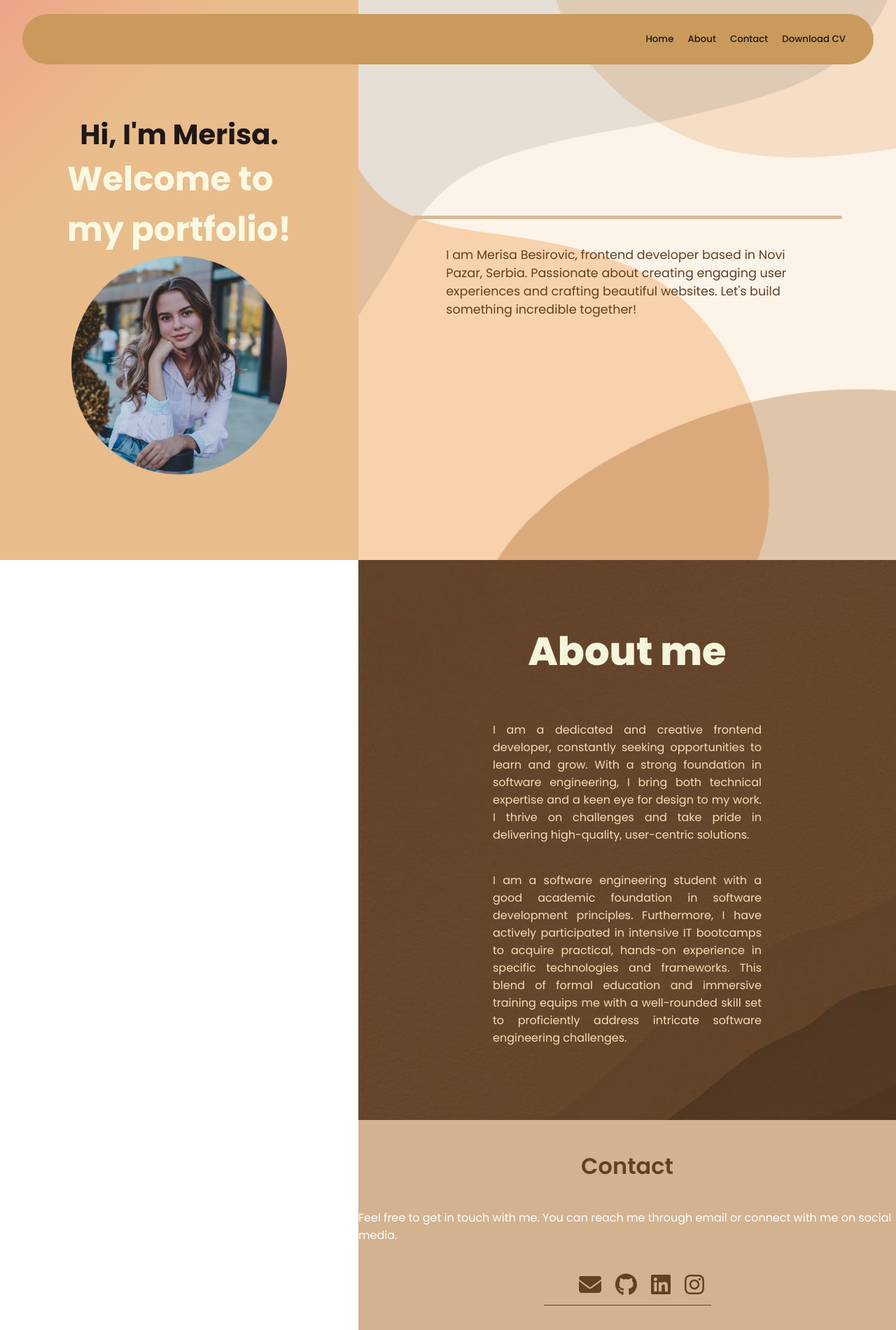
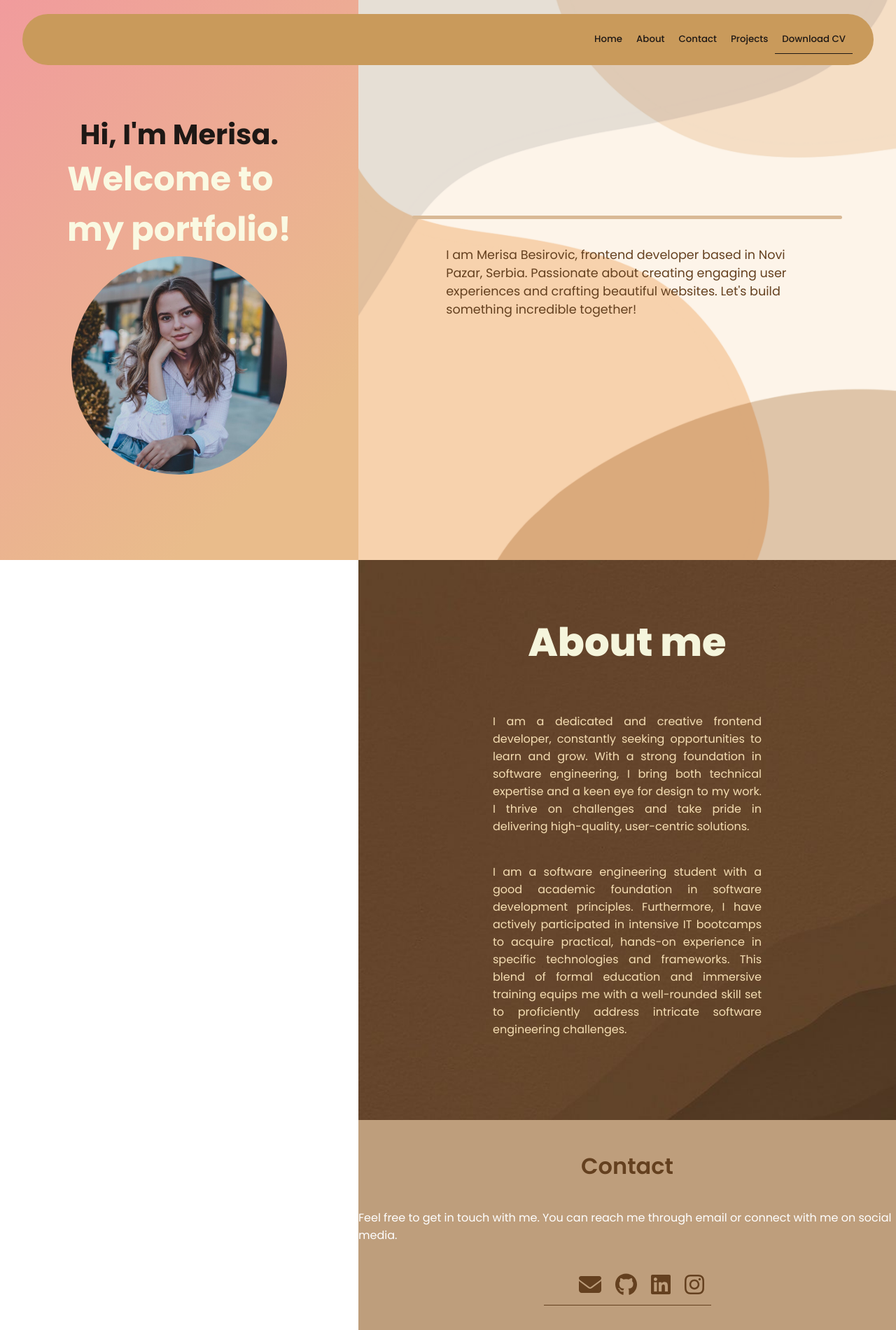
Before and after one commit to merisabesirovic/Portfolio, a React (Create React App) app: page / in a window 1280 px wide. Shown: the top 1900 px of the page at 70% size. Built offline with nearby package versions, Linux system fonts and the light colour scheme.

Commit message:
added handleClick functions to pages

```diff
--- a/src/App.js
+++ b/src/App.js
@@ -1,3 +1,4 @@
+import React, { useRef } from "react";
 import "./App.css";
 import Navbar from "./components/Navbar/Navbar";
 import Welcome from "./components/Welcome/Welcome";
@@ -6,17 +7,53 @@ import About from "./components/About/About";
 import Contact from "./components/Contact/Contact";
 
 function App() {
+  const homeRef = useRef(null);
+  const aboutRef = useRef(null);
+  const contactRef = useRef(null);
+  const projectsRef = useRef(null);
+  const cvRef = useRef(null);
+
+  const handleScrollToRef = (refName) => {
+    const ref = getRefByName(refName);
+    if (ref && ref.current) {
+      ref.current.scrollIntoView({ behavior: "smooth" });
+    }
+  };
+
+  const getRefByName = (refName) => {
+    switch (refName) {
+      case "homeRef":
+        return homeRef;
+      case "aboutRef":
+        return aboutRef;
+      case "contactRef":
+        return contactRef;
+      case "projectsRef":
+        return projectsRef;
+      case "cvRef":
+        return cvRef;
+      default:
+        return null;
+    }
+  };
+
   return (
     <div className="app-container">
-      <Navbar />
+      <Navbar handleScrollToRef={handleScrollToRef} />
       <div className="content-container">
         <div className="welcome-container">
           <Welcome />
         </div>
         <div className="scrollContainer">
-          <Home />
-          <About />
-          <Contact></Contact>
+          <div ref={homeRef}>
+            <Home />
+          </div>
+          <div ref={aboutRef}>
+            <About />
+          </div>
+          <div ref={contactRef}>
+            <Contact />
+          </div>
         </div>
       </div>
     </div>
--- a/src/components/About/About.css
+++ b/src/components/About/About.css
@@ -5,15 +5,18 @@
   background-repeat: no-repeat;
   align-items: center;
   font-family: "Poppins", sans-serif;
+  display: flex;
+  flex-direction: column;
 }
 .text-about-container {
-  margin-top: 50px;
   display: flex;
   flex-direction: column;
   justify-content: center;
   align-items: center;
+  margin-top: 35px;
 }
 .about-title {
+  margin-top: 40px;
   font-weight: 800;
   color: beige;
   font-size: 3.5rem;
--- a/src/components/Contact/Contact.css
+++ b/src/components/Contact/Contact.css
@@ -1,7 +1,7 @@
 @import url("../fonts/fonts.css");
 .contact-container {
   height: 30vw;
-  background-color: #d3b28f;
+  background-color: #be9e7c;
   font-family: "Poppins", sans-serif;
   display: flex;
   justify-content: center;
--- a/src/components/Contact/Contact.js
+++ b/src/components/Contact/Contact.js
@@ -11,9 +11,6 @@ import {
 const iconStyle = {
   fontSize: "2rem",
   transition: "transform 0.3s ease",
-};
-const hoverStyle = {
-  transform: "scale(1.2)",
 };
 
 const gmail = (
--- a/src/components/Navbar/Navbar.js
+++ b/src/components/Navbar/Navbar.js
@@ -1,5 +1,6 @@
 import React from "react";
 import "./Navbar.css";
+
 export default function Navbar({ handleScrollToRef }) {
   return (
     <nav>
@@ -23,7 +24,19 @@ export default function Navbar({ handleScrollToRef }) {
           </button>
         </li>
         <li>
-          <button className="btn" onClick={() => handleScrollToRef("cvRef")}>
+          <button
+            className="btn"
+            onClick={() => handleScrollToRef("projectsRef")}
+          >
+            Projects
+          </button>
+        </li>
+        <li>
+          <button
+            style={{ borderBottom: "1px solid #1e1815" }}
+            className="btn"
+            onClick={() => handleScrollToRef("cvRef")}
+          >
             Download CV
           </button>
         </li>
--- a/src/components/Welcome/Welcome.css
+++ b/src/components/Welcome/Welcome.css
@@ -19,9 +19,9 @@ body {
     rgb(238, 174, 202) 0%,
     rgb(233, 188, 139) 25%,
     rgb(233, 188, 139) 51%,
-    #ff357f 100%
+    #f780ab 100%
   );
-  animation: AnimateBG 10s ease infinite;
+  animation: AnimateBG 7s ease infinite;
   z-index: -1;
 }
 
```
